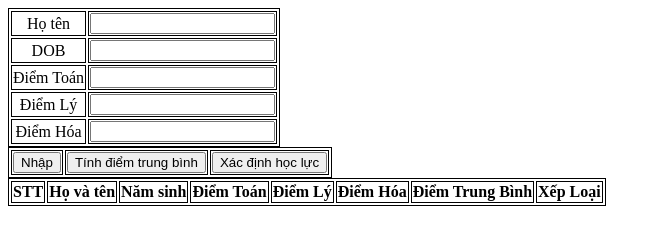
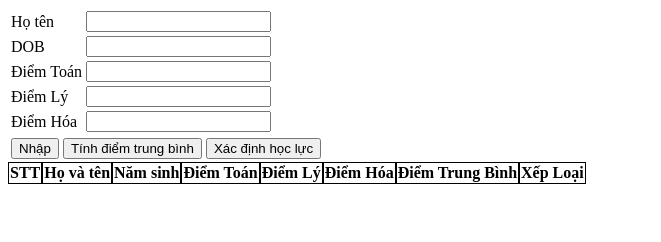
Before and after one commit to truong-vo-phi/learnJS, a plain HTML site: page asm3/index.html in a window 1280 px wide. Shown: the whole page, without its empty margins (0-661 px from the left). Drawn offline with nearby package versions, Linux system fonts and the light colour scheme.

Commit message:
redo asm3

```diff
--- a/asm3/index.css
+++ b/asm3/index.css
@@ -1,4 +1,15 @@
-table, th, td {
+/* table, th, td {
     border: 1px solid;
     text-align: center;
-  }
+    border-collapse: collapse;
+  } */
+
+
+
+.score table,
+.score th,
+.score td {
+  border: 1px solid black;
+  text-align: center;
+  border-collapse: collapse;
+}
--- a/asm3/index.html
+++ b/asm3/index.html
@@ -62,7 +62,7 @@
 <script>
     $(document).ready(function() {
 
-        var table = $("<table>").addClass("table");
+        var table = $("<score>").addClass("table");
         var tr = $("<tr>");
         table.append(tr);
 
```
Also changed, not shown: 1 other file.
